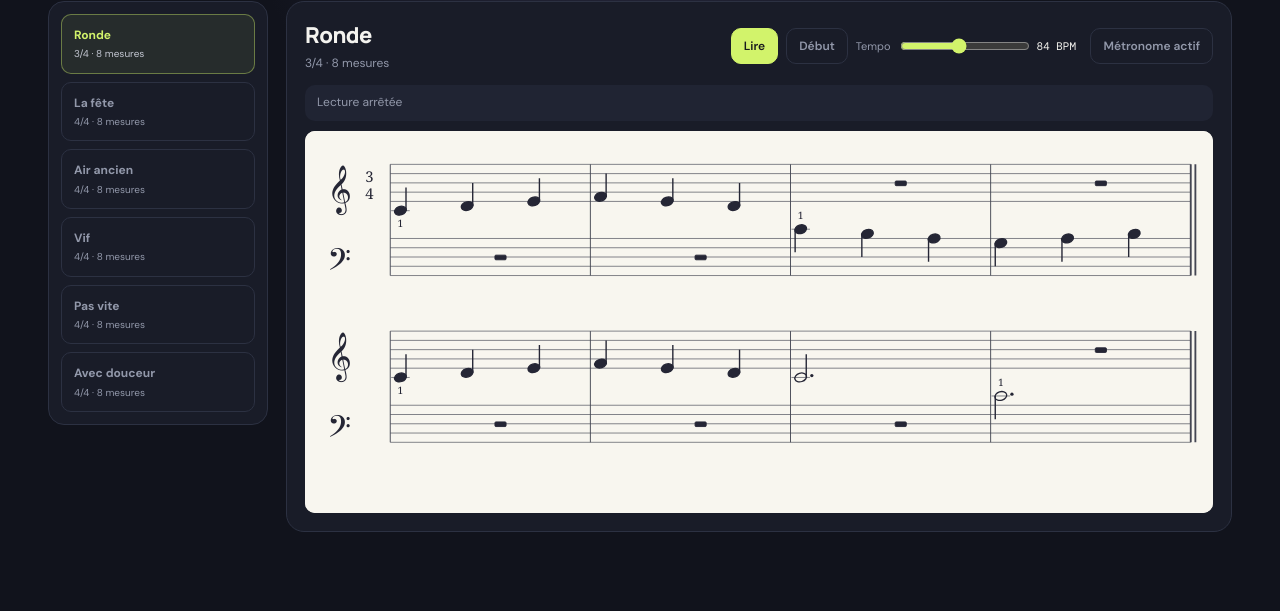
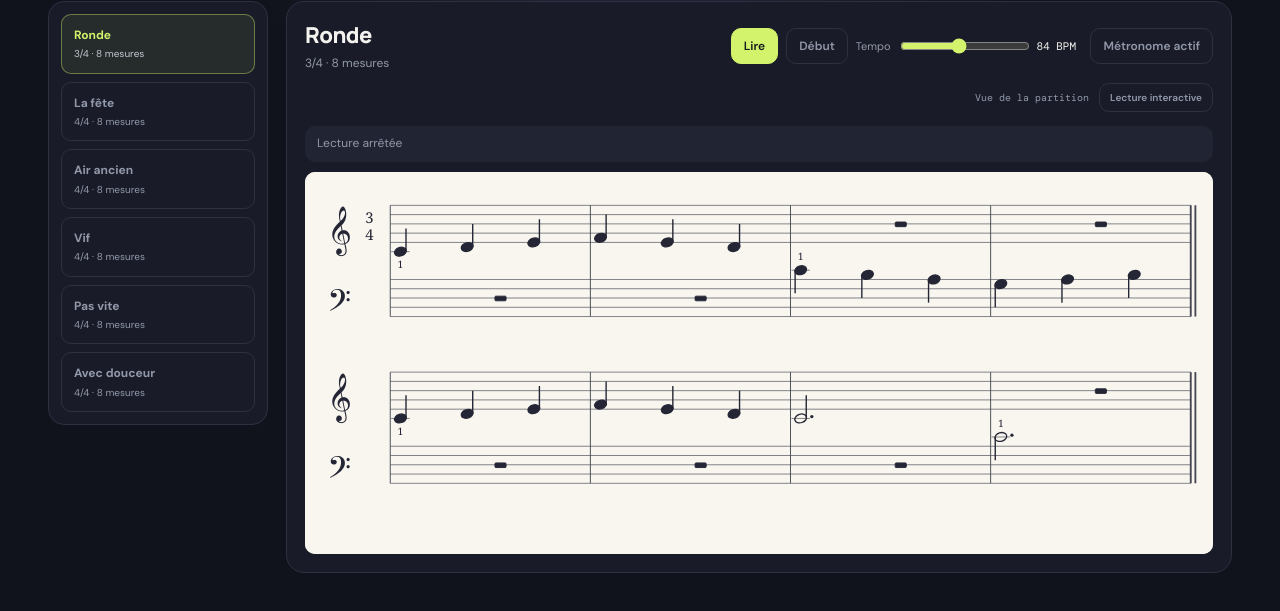
Before and after one commit to Victorgi15/solfege, a plain HTML site: page index.html in a window 1280 px wide. Both pictures are taken after a click on the button "Mes morceaux". Shown: the part 233-844 px from the top of the page. Drawn offline with nearby package versions, Linux system fonts and the light colour scheme.

Commit message:
Add score view toggle and playback count-in

```diff
--- a/index.html
+++ b/index.html
@@ -28,7 +28,7 @@
  <div class="card"><div class="card-top"><span>PARTITION &nbsp;·&nbsp; <span id="clefName">CLÉ DE SOL</span></span><span class="live"><i></i> À TOI DE JOUER</span></div><div class="staff-wrap"><svg class="staff-svg staff-names-hidden" id="staff" viewBox="0 0 560 190" role="img" aria-label="Une note sur une portée"></svg></div><div class="prompt"><div class="prompt-line" id="promptLine">Quelle touche correspond à cette note&nbsp;?</div></div><div class="orientation-hint" aria-hidden="true"><svg viewBox="0 0 28 36" focusable="false"><rect x="5" y="2" width="18" height="32" rx="4"/><line x1="11" y1="6" x2="17" y2="6"/><circle cx="14" cy="29" r="1"/></svg><span>Tourne ton téléphone pour mieux voir le clavier</span><span class="orientation-arrow">↻</span></div><div class="keyboard-wrap"><div class="keyboard-scroll hide-labels" id="keyboardScroll"><div class="keyboard hide-labels" id="keyboard" aria-label="Clavier de piano"></div></div><div class="subtle" id="keyboardHelp">Touches AZERTY : Q Z S E D F T G Y H U J K O L P M</div></div></div>
  <div class="bottom"><span id="feedback"></span><button class="next-btn" id="nextBtn">Passer la note →</button></div></section>
  <aside class="side"><div class="side-card"><div class="side-title">Choisis ton niveau</div><div class="level-list" id="levels"></div></div><div class="side-card"><div class="side-title">Ta session</div><div class="stats"><div class="stat"><div class="stat-val" id="score">0</div><div class="stat-lab">BONNES NOTES</div></div><div class="stat"><div class="stat-val streak" id="streak">0 ✦</div><div class="stat-lab">EN SÉRIE</div></div></div></div></aside></main>
-<section class="songs-page" id="songsPage" hidden><header class="songs-heading"><h1>Mes morceaux</h1></header><div class="songs-layout"><nav class="piece-list" id="pieceList" aria-label="Choisir un morceau"></nav><article class="piece-panel"><div class="piece-title"><div><h2 id="pieceTitle"></h2><p id="pieceMeta"></p></div><div class="player-controls"><button class="player-button primary" id="playToggle" type="button">Lire</button><button class="player-button" id="rewindToStart" type="button" aria-label="Revenir au début">Début</button><label class="tempo-control">Tempo <input id="tempoSlider" type="range" min="40" max="140" value="80"><output id="tempoOutput">80 BPM</output></label><button class="player-button" id="metronomeToggle" type="button" aria-pressed="true">Métronome actif</button></div></div><div class="play-status" id="playStatus" aria-live="polite">Lecture arrêtée</div><div class="score-scroll"><svg class="score-sheet" id="scoreSheet" role="img" aria-label="Partition"></svg><img class="score-image" id="scoreImage" alt="" hidden></div></article></div></section>
+<section class="songs-page" id="songsPage" hidden><header class="songs-heading"><h1>Mes morceaux</h1></header><div class="songs-layout"><nav class="piece-list" id="pieceList" aria-label="Choisir un morceau"></nav><article class="piece-panel"><div class="piece-title"><div><h2 id="pieceTitle"></h2><p id="pieceMeta"></p></div><div class="player-controls"><button class="player-button primary" id="playToggle" type="button">Lire</button><button class="player-button" id="rewindToStart" type="button" aria-label="Revenir au début">Début</button><label class="tempo-control">Tempo <input id="tempoSlider" type="range" min="40" max="140" value="80"><output id="tempoOutput">80 BPM</output></label><button class="player-button" id="metronomeToggle" type="button" aria-pressed="true">Métronome actif</button></div></div><div class="view-mode-row"><span>Vue de la partition</span><button class="player-button score-view-toggle" id="scoreViewToggle" type="button" aria-label="Basculer entre lecture interactive et partition originale" aria-pressed="false">Lecture interactive</button></div><div class="play-status" id="playStatus" aria-live="polite">Lecture arrêtée</div><div class="score-scroll"><svg class="score-sheet" id="scoreSheet" role="img" aria-label="Partition"></svg><img class="score-image" id="scoreImage" alt="" hidden></div></article></div></section>
 </div>
 <script>
 (()=>{
--- a/songs.css
+++ b/songs.css
@@ -45,4 +45,4 @@
 .score-scroll{overflow-x:hidden}
 .score-sheet{width:100%;max-width:100%;height:auto}
 @media(max-width:780px){.piece-list{display:grid;grid-template-columns:repeat(auto-fit,minmax(120px,1fr));overflow:visible}.piece-choice{min-width:0}}
-.score-image{display:block;width:100%;height:auto;background:#fff}.score-image[hidden],.score-sheet[hidden]{display:none!important}.piece-panel.image-only .player-controls,.piece-panel.image-only .play-status{display:none}.piece-panel.image-only .score-scroll{background:#fff}
+.score-image{display:block;width:100%;height:auto;background:#fff}.score-image[hidden],.score-sheet[hidden]{display:none!important}.view-mode-row{display:flex;align-items:center;justify-content:flex-end;gap:10px;margin:12px 0;color:var(--muted);font:10px 'DM Mono',monospace}.score-view-toggle{padding:7px 10px;font-size:10px}.score-view-toggle.selected{background:#a79aff22;border-color:#a79aff66;color:#d1caff}.play-status.count-in{display:grid;place-items:center;min-height:88px;color:var(--lime);font-size:34px;font-weight:800}
--- a/songs.js
+++ b/songs.js
@@ -10,7 +10,7 @@
 
   const songs = [
     {
-      id: 'ronde', title: 'Ronde', measure: '3/4', beats: 3, tempo: 84,
+      id: 'ronde', title: 'Ronde', measure: '3/4', beats: 3, tempo: 84, image: 'Mes morceaux/09 - Ronde.png',
       bars: [
         { rh: quarter({ pitch: 60, finger: 1 }, 62, 64), lh: rest(3) },
         { rh: quarter(65, 64, 62), lh: rest(3) },
@@ -23,7 +23,7 @@
       ]
     },
     {
-      id: 'la-fete', title: 'La fête', measure: '4/4', beats: 4, tempo: 88,
+      id: 'la-fete', title: 'La fête', measure: '4/4', beats: 4, tempo: 88, image: 'Mes morceaux/10 - La fête.png',
       bars: [
         { rh: rest(4), lh: quarter({ pitch: 60, finger: 1 }, 59, 57, 55) },
         { rh: half({ pitch: 62, finger: 2 }, 62), lh: rest(4) },
@@ -36,7 +36,7 @@
       ]
     },
     {
-      id: 'air-ancien', title: 'Air ancien', measure: '4/4', beats: 4, tempo: 76,
+      id: 'air-ancien', title: 'Air ancien', measure: '4/4', beats: 4, tempo: 76, image: 'Mes morceaux/11 - Air ancien.png',
       bars: [
         { rh: quarter({ pitch: 64, finger: 3 }, 64, 64, 64), lh: rest(4) },
         { rh: join(quarter({ pitch: 62, finger: 2 }, { pitch: 60, finger: 2 }), rest(2)), lh: join(rest(2), half({ pitch: 59, finger: 2 })) },
@@ -48,9 +48,45 @@
         { rh: rest(4), lh: whole({ pitch: 55, finger: 4 }) }
       ]
     },
-    { id: 'vif', title: 'Vif', measure: '4/4', beats: 4, tempo: 108, barCount: 8, image: 'Mes morceaux/18 - Vif.png' },
-    { id: 'pas-vite', title: 'Pas vite', measure: '4/4', beats: 4, tempo: 84, barCount: 8, image: 'Mes morceaux/19 - Pas vite.png' },
-    { id: 'avec-douceur', title: 'Avec douceur', measure: '4/4', beats: 4, tempo: 92, barCount: 8, image: 'Mes morceaux/20 - Avec douceur.png' }
+    {
+      id: 'vif', title: 'Vif', measure: '4/4', beats: 4, tempo: 108, image: 'Mes morceaux/18 - Vif.png', clefs: { rh: 'bass', lh: 'bass' },
+      bars: [
+        { rh: join(quarter(60, 60), half(55)), lh: rest(4) },
+        { rh: join(quarter(60, 60), half(55)), lh: rest(4) },
+        { rh: quarter(60, 60, 59, 57), lh: rest(4) },
+        { rh: join(quarter(55, 55), rest(2)), lh: rest(4) },
+        { rh: rest(4), lh: quarter(55, 53, 52, 50) },
+        { rh: join(rest(1), half(55), rest(1)), lh: join(quarter(48, 52), rest(2)) },
+        { rh: rest(4), lh: quarter(53, 53, 52, 50) },
+        { rh: join(half(60, 60)), lh: join(half(48), rest(2)) }
+      ]
+    },
+    {
+      id: 'pas-vite', title: 'Pas vite', measure: '4/4', beats: 4, tempo: 84, image: 'Mes morceaux/19 - Pas vite.png',
+      bars: [
+        { rh: quarter(69, 72, 71, 69), lh: rest(4) },
+        { rh: join(quarter(71), rest(1), rest(2)), lh: join(rest(1), quarter(43, 43, 43)) },
+        { rh: quarter(69, 72, 71, 69), lh: rest(4) },
+        { rh: join(quarter(71), rest(1), rest(2)), lh: join(rest(1), quarter(43, 43, 43)) },
+        { rh: rest(4), lh: quarter(41, 47, 47, 45) },
+        { rh: rest(4), lh: quarter(43, 43, 43, 43) },
+        { rh: rest(4), lh: quarter(41, 47, 47, 45) },
+        { rh: rest(4), lh: whole(43) }
+      ]
+    },
+    {
+      id: 'avec-douceur', title: 'Avec douceur', measure: '4/4', beats: 4, tempo: 92, image: 'Mes morceaux/20 - Avec douceur.png', clefs: { rh: 'bass', lh: 'bass' },
+      bars: [
+        { rh: rest(4), lh: quarter(50, 52, 53, 55) },
+        { rh: join(quarter(59, 64), half(59)), lh: rest(4) },
+        { rh: rest(4), lh: quarter(50, 52, 50, 48) },
+        { rh: rest(4), lh: half(50, 50) },
+        { rh: rest(4), lh: quarter(50, 52, 53, 55) },
+        { rh: join(quarter(59, 64), half(59)), lh: rest(4) },
+        { rh: quarter(62, 62, 60, 59), lh: rest(4) },
+        { rh: half(64, 64), lh: rest(4) }
+      ]
+    }
   ];
 
   const noteNames = ['Do', 'Ré♭', 'Ré', 'Mi♭', 'Mi', 'Fa', 'Sol♭', 'Sol', 'La♭', 'La', 'Si♭', 'Si'];
@@ -60,6 +96,8 @@
     return (Math.floor(midi / 12) - 1) * 7 + letterByPitch[midi % 12];
   };
   const svg = document.getElementById('scoreSheet');
+  const scoreImage = document.getElementById('scoreImage');
+  const scoreViewToggle = document.getElementById('scoreViewToggle');
   const status = document.getElementById('playStatus');
   const tempoInput = document.getElementById('tempoSlider');
   const tempoOutput = document.getElementById('tempoOutput');
@@ -67,8 +105,12 @@
   const rewindButton = document.getElementById('rewindToStart');
   const metronomeButton = document.getElementById('metronomeToggle');
   let selectedSong = songs[0];
+  let rawView = false;
   let events = [];
   let playbackTimer = null;
+  let countingIn = false;
+  let countInPending = true;
+  let countInRemaining = 0;
   let playbackStart = 0;
   let playbackBeat = 0;
   let lastMetronomeBeat = -1;
@@ -97,9 +139,9 @@
     return `<path class="rest-mark" d="M ${x + 2} ${y - 12} l -7 9 7 2 -6 9 8 -8 -6 -2 5 -10" fill="none" stroke-width="1.6"/>`;
   }
 
-  function renderNote(event, x, top, hand, index) {
-    const isTreble = hand === 'rh';
-    const bottom = top + (isTreble ? 40 : 120);
+  function renderNote(event, x, top, hand, index, clefs) {
+    const isTreble = clefs[hand] === 'treble';
+    const bottom = top + (hand === 'rh' ? 40 : 120);
     const basePitch = isTreble ? 64 : 43;
     const pitchOffset = diatonicStep(event.pitch) - diatonicStep(basePitch);
     const y = bottom - pitchOffset * 5;
@@ -107,7 +149,7 @@
     const stemDown = pitchOffset >= 4;
     const stemX = x + (stemDown ? -6 : 6);
     const stemY = y + (stemDown ? 25 : -25);
-    const firstLedgerAbove = isTreble ? 9 : 10;
+    const firstLedgerAbove = 10;
     let ledgerLines = '';
     if (pitchOffset <= -2) {
       for (let step = -2; step >= pitchOffset; step -= 2) {
@@ -128,17 +170,8 @@
   }
 
   function renderScore(song) {
-    const scoreImage = document.getElementById('scoreImage');
-    if (song.image) {
-      events = [];
-      svg.hidden = true;
-      scoreImage.hidden = false;
-      scoreImage.src = encodeURI(song.image);
-      scoreImage.alt = `Partition de ${song.title}`;
-      return;
-    }
-    scoreImage.hidden = true;
     svg.hidden = false;
+    document.getElementById('scoreImage').hidden = true;
     events = listEvents(song);
     const compact = window.matchMedia('(max-width: 600px)').matches;
     const measuresPerSystem = compact ? 1 : 4;
@@ -150,6 +183,7 @@
     const parts = [];
     const positions = [];
     let eventIndex = 0;
+    const clefs = song.clefs || { rh: 'treble', lh: 'bass' };
 
     for (let system = 0; system < systems; system++) {
       const top = 36 + system * systemHeight;
@@ -164,7 +198,7 @@
           parts.push(`<line class="staff-line" x1="${startX}" x2="${lastX}" y1="${y}" y2="${y}"/>`);
         }
       }
-      parts.push(`<text x="24" y="${top + 42}" font-size="45">𝄞</text><text x="24" y="${top + 121}" font-size="40">𝄢</text>`);
+      parts.push(`<text x="24" y="${top + 42}" font-size="45">${clefs.rh === 'treble' ? '𝄞' : '𝄢'}</text><text x="24" y="${top + 121}" font-size="40">${clefs.lh === 'treble' ? '𝄞' : '𝄢'}</text>`);
       if (system === 0) parts.push(`<text x="65" y="${top + 19}" font-size="16">${song.measure.split('/')[0]}</text><text x="65" y="${top + 37}" font-size="16">${song.measure.split('/')[1]}</text>`);
       for (let bar = startMeasure; bar < endMeasure; bar++) {
         const localBar = bar - startMeasure;
@@ -180,7 +214,7 @@
             if (item.rest) {
               parts.push(renderRest(eventX, staffTop + (hand === 'rh' ? 20 : 100), item.duration));
             } else {
-              parts.push(renderNote(item, eventX, top, hand, eventIndex++));
+              parts.push(renderNote(item, eventX, top, hand, eventIndex++, clefs));
             }
             offset += item.duration;
           }
@@ -195,19 +229,26 @@
     svg.setAttribute('aria-label', `Partition de ${song.title}, ${song.measure}`);
     svg.innerHTML = parts.join('');
     song._positions = positions;
+    song._measuresPerSystem = measuresPerSystem;
   }
 
   function stopPlayback(reset = false) {
+    const cancelledCountIn = countingIn;
     if (playbackTimer) clearInterval(playbackTimer);
     playbackTimer = null;
+    countingIn = false;
     playButton.textContent = 'Lire';
     status.classList.remove('playing');
+    status.classList.remove('count-in');
     if (reset) {
       playbackBeat = 0;
+      countInPending = true;
       document.querySelectorAll('.score-event.active').forEach(node => node.classList.remove('active'));
       const playhead = document.getElementById('scorePlayhead');
       if (playhead) playhead.style.display = 'none';
       status.textContent = 'Lecture arrêtée';
+    } else if (cancelledCountIn) {
+      status.textContent = 'Décompte annulé';
     }
   }
 
@@ -252,10 +293,10 @@
     const activeEvents = events.filter(event => beat >= event.beat && beat < event.beat + event.duration);
     const activeIndexes = new Set(activeEvents.map(event => events.indexOf(event)));
     svg.querySelectorAll('.score-event').forEach(node => node.classList.toggle('active', activeIndexes.has(Number(node.dataset.eventIndex))));
-    const system = Math.floor(measure / 4);
+    const system = Math.floor(measure / selectedSong._measuresPerSystem);
     const position = selectedSong._positions[system];
     const beatWidth = position.measureWidth / selectedSong.beats;
-    const localBar = measure % 4;
+    const localBar = measure % selectedSong._measuresPerSystem;
     const x = position.startX + localBar * position.measureWidth + 11 + beatInMeasure * beatWidth;
     const playhead = document.getElementById('scorePlayhead');
     playhead.setAttribute('x1', x);
@@ -283,7 +324,39 @@
   }
 
   function startPlayback() {
-    if (playbackBeat >= selectedSong.bars.length * selectedSong.beats) playbackBeat = 0;
+    const totalBeats = selectedSong.bars.length * selectedSong.beats;
+    if (playbackBeat >= totalBeats) {
+      playbackBeat = 0;
+      countInPending = true;
+    }
+    if (countInPending && playbackBeat === 0) {
+      countingIn = true;
+      countInRemaining = 3;
+      status.classList.add('playing');
+      status.classList.add('count-in');
+      status.textContent = String(countInRemaining);
+      playButton.textContent = 'Annuler';
+      if (metronomeOn) metronomeClick(true);
+      playbackTimer = setInterval(() => {
+        countInRemaining -= 1;
+        if (countInRemaining > 0) {
+          status.textContent = String(countInRemaining);
+          if (metronomeOn) metronomeClick(false);
+          return;
+        }
+        clearInterval(playbackTimer);
+        playbackTimer = null;
+        countingIn = false;
+        countInPending = false;
+        beginPlayback();
+      }, 1000);
+      return;
+    }
+    beginPlayback();
+  }
+
+  function beginPlayback() {
+    status.classList.remove('count-in');
     playbackStart = performance.now() - playbackBeat * 60000 / Number(tempoInput.value);
     lastMetronomeBeat = Math.floor(playbackBeat) - 1;
     status.classList.add('playing');
@@ -295,23 +368,46 @@
   function selectSong(song) {
     stopPlayback(true);
     selectedSong = song;
+    rawView = false;
+    scoreViewToggle.setAttribute('aria-pressed', 'false');
+    scoreViewToggle.textContent = 'Lecture interactive';
+    scoreViewToggle.classList.remove('selected');
     document.querySelectorAll('.piece-choice').forEach(button => button.classList.toggle('active', button.dataset.song === song.id));
     document.getElementById('pieceTitle').textContent = song.title;
-    document.getElementById('pieceMeta').textContent = `${song.measure} · ${song.image ? song.barCount : song.bars.length} mesures`;
-    document.querySelector('.piece-panel').classList.toggle('image-only', Boolean(song.image));
+    document.getElementById('pieceMeta').textContent = `${song.measure} · ${song.bars.length} mesures`;
     tempoInput.value = song.tempo;
     tempoOutput.value = `${song.tempo} BPM`;
     renderScore(song);
+  }
+
+  function showRawScore(showRaw) {
+    rawView = showRaw;
+    if (rawView) {
+      if (playbackTimer) stopPlayback(false);
+      scoreImage.src = encodeURI(selectedSong.image);
+      scoreImage.alt = `Partition originale de ${selectedSong.title}`;
+      scoreImage.hidden = false;
+      svg.hidden = true;
+    } else {
+      scoreImage.hidden = true;
+      svg.hidden = false;
+      renderScore(selectedSong);
+    }
+    scoreViewToggle.setAttribute('aria-pressed', String(rawView));
+    scoreViewToggle.textContent = rawView ? 'Partition originale' : 'Lecture interactive';
+    scoreViewToggle.classList.toggle('selected', rawView);
   }
 
   songs.forEach(song => {
     const button = document.createElement('button');
     button.className = 'piece-choice';
     button.dataset.song = song.id;
-    button.innerHTML = `<strong>${song.title}</strong><span>${song.measure} · ${song.image ? song.barCount : song.bars.length} mesures</span>`;
+    button.innerHTML = `<strong>${song.title}</strong><span>${song.measure} · ${song.bars.length} mesures</span>`;
     button.addEventListener('click', () => selectSong(song));
     document.getElementById('pieceList').appendChild(button);
   });
+
+  scoreViewToggle.addEventListener('click', () => showRawScore(!rawView));
 
   document.querySelectorAll('.page-tab').forEach(button => {
     button.addEventListener('click', () => {
@@ -341,7 +437,7 @@
   let scoreResizeTimer;
   window.addEventListener('resize', () => {
     clearTimeout(scoreResizeTimer);
-    scoreResizeTimer = setTimeout(() => renderScore(selectedSong), 120);
+    scoreResizeTimer = setTimeout(() => { if (!rawView) renderScore(selectedSong); }, 120);
   });
 
   selectSong(songs[0]);
```
